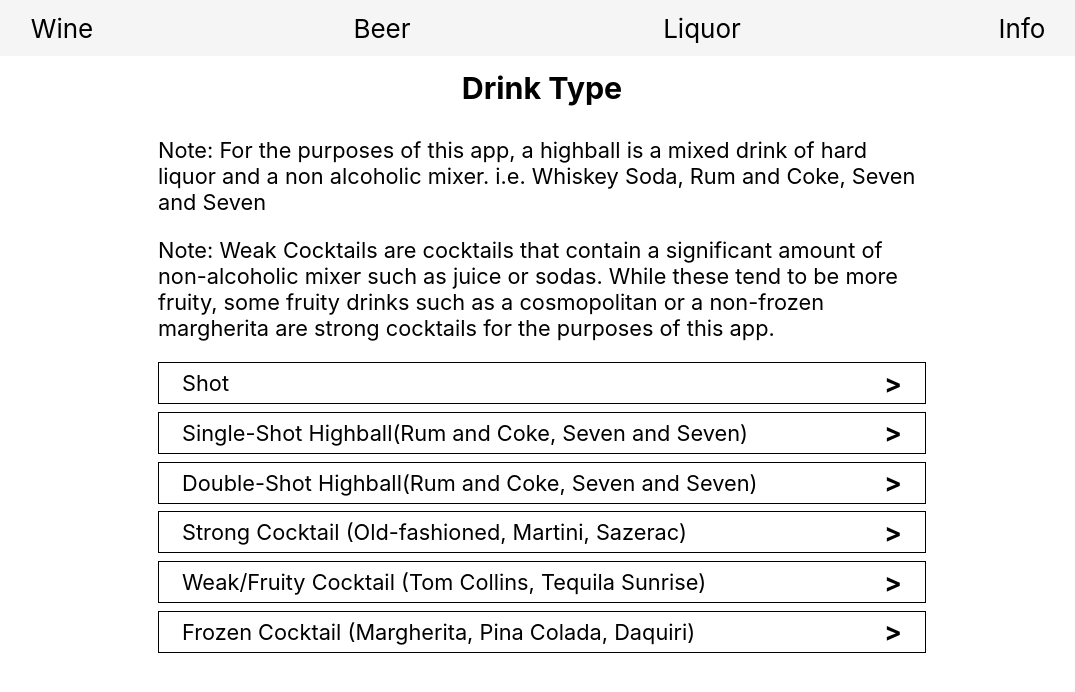
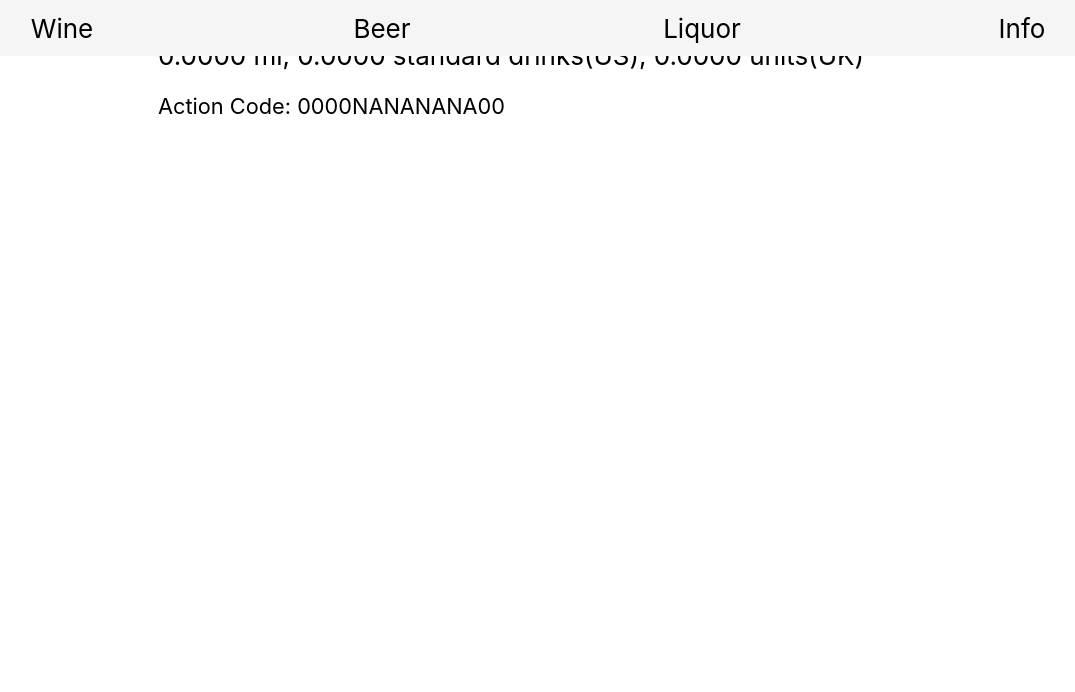
Before and after one commit to TLBdev/alcoholcontentcalculator, a React (Create React App) app: page /liquor/result in a window 1280 px wide. Shown: the top 692 px of the page, without its empty margins (98-1173 px from the left). Built offline with nearby package versions, Linux system fonts and the light colour scheme.

Commit message:
Liquor refactor done, math bugs exist

```diff
--- a/src/App.js
+++ b/src/App.js
@@ -20,12 +20,15 @@ function App() {
     professional: false,
     home: false,
     draft: false,
+    highball: false,
+    shot: false,
     slideCounter: 0,
     actionCode: {
       bevType: "00",
       contType: "00",
       glass: "NA",
       professional: "NA",
+      highball: "NA",
       home: "NA",
       draft: "NA",
       amount: "00"
--- a/src/components/HardLiquor.js
+++ b/src/components/HardLiquor.js
@@ -1,74 +1,21 @@
-import React, { useState } from 'react'
-import { alc_ml_util, alc_oz_util } from '../utils/alc_util'
+import React from 'react'
 import DrinkType from './liquorComponents/drinkType'
 import Container from './liquorComponents/Container'
 import Amount from './liquorComponents/Amount'
 import Results from './liquorComponents/Results'
+import { Switch, Route } from 'react-router-dom'
 
-function HardLiquor() {
-    const [values, setValues] = useState({
-        amount: 1,
-        container: 0,
-        abv: 0,
-        alc_cont: 0,
-        slideCounter: 0,
-        drinkType: ''
-    })
-    const handleSubmit = (e) => {
-        e.preventDefault()
+function HardLiquor(props) {
 
-        let result = 0
-        result = alc_ml_util(alc_oz_util(values.amount * values.container), values.abv)
-        setValues({
-            ...values,
-            alc_cont: result,
-            slideCounter: values.slideCounter + 1
-        })
-    }
-    const amountChange = (e) => {
-        setValues({
-            ...values,
-            amount: parseFloat(e.target.value)
-        })
-
-    }
-    const abvChange = (e) => {
-        setValues({
-            ...values,
-            abv: parseFloat(e.currentTarget.attributes.value.value),
-            container: e.currentTarget.attributes.id.value === 'Single-Shot Highball' ? 1.5 : e.currentTarget.attributes.id.value === 'Double-Shot Highball' ? 3 : 0,
-            slideCounter: e.currentTarget.attributes.id.value === 'Single-Shot Highball' ? values.slideCounter + 2 : e.currentTarget.attributes.id.value === 'Double-Shot Highball' ? values.slideCounter + 2 : values.slideCounter + 1,
-            drinkType: e.currentTarget.attributes.id.value
-        })
-
-    }
-    const containerChange = (e) => {
-        setValues({
-            ...values,
-            container: parseFloat(e.currentTarget.attributes.value.value),
-            slideCounter: values.slideCounter + 1
-        })
-
-    }
-    const goBack = (e) => {
-        e.stopPropagation()
-
-        setValues({
-            ...values,
-            slideCounter: values && values.slideCounter === 4 ? 0 : values.slideCounter - 1,
-            glass: values.slideCounter === 4 ? false : values.glass
-        })
-    }
     return (
         <div className="App-header">
-            <form onSubmit={handleSubmit}>
-                {values && values.slideCounter > 0 ? <button type='button' onClick={goBack}>Go Back</button> : null}
-                {values && values.slideCounter === 0 ? <DrinkType abvChange={abvChange} /> : null}
-                {values && values.slideCounter === 1 ? <Container values={values} containerChange={containerChange} /> : null}
-                {values && values.slideCounter === 2 ? <Amount values={values} amountChange={amountChange} /> : null}
+            <Switch>
+                <Route exact path='/liquor'><DrinkType setValues={props.setValues} values={props.values} /></Route>
+                <Route path='/liquor/container'><Container setValues={props.setValues} values={props.values} /></Route>
+                <Route path='/liquor/amount'><Amount setValues={props.setValues} values={props.values} /></Route>
+                <Route path='/liquor/result'><Results values={props.values} /></Route>
+            </Switch>
 
-            </form>
-            {values && values.slideCounter === 3 ? <Results values={values} /> : null}
         </div>
     )
 }
--- a/src/components/Wine.js
+++ b/src/components/Wine.js
@@ -7,7 +7,7 @@ import Results from './wineComponents/Results'
 import { Switch, Route } from 'react-router-dom';
 
 function Wine(props) {
-    console.log(props.values)
+
     return (
         <div className="App-header">
             <Switch>
--- a/src/components/liquorComponents/Amount.js
+++ b/src/components/liquorComponents/Amount.js
@@ -1,12 +1,42 @@
 import React from 'react';
+import { useHistory } from "react-router-dom"
+import { alc_ml_util, alc_oz_util } from '../../utils/alc_util'
 
 function Amount(props) {
+
+    const history = useHistory()
+
+    function numberChange(e) {
+        props.setValues(
+            {
+                ...props.values,
+                amount: e.target.value,
+                actionCode: {
+                    ...props.values.actionCode,
+                    amount: e.target.value
+                }
+            }
+        )
+
+    }
+
+    function handleSubmit(e) {
+        console.log(props.values)
+        props.setValues(
+            {
+                ...props.values,
+                total: alc_ml_util(alc_oz_util(props.values.container) * props.values.amount, props.values.abv)
+            }
+        )
+        history.push("/liquor/result")
+    }
+
     return (
         <section>
             <h3>Amount</h3>
             <p>Note: Please use decimals when noting partial containers</p>
-            <input type='text' value={props.values.amount} onChange={props.amountChange} />
-            <button type='submit'>Calculate</button>
+            <input type='text' value={props.values.amount} onChange={numberChange} />
+            <button type='button' onClick={handleSubmit}>Calculate</button>
         </section>
     )
 }
--- a/src/components/liquorComponents/Container.js
+++ b/src/components/liquorComponents/Container.js
@@ -1,30 +1,50 @@
 import React from 'react';
+import { useHistory } from "react-router-dom"
 
 function Container(props) {
+
+    const history = useHistory()
+
+    function containerChange(e) {
+        props.setValues(
+            {
+                ...props.values,
+                container: parseFloat(e.currentTarget.attributes.value.value),
+                actionCode: {
+                    ...props.values.actionCode,
+                    contType: e.currentTarget.attributes.code.value
+                }
+            }
+        )
+
+        history.push("/liquor/amount")
+
+    }
+
     return (
         <section >
             <h3>Container</h3>
-            {props.values.drinkType !== 'Shot' ? <div className='buttonDiv' id="Cocktail Specific Glass" name="container" value='2.5' onClick={props.containerChange} >
-                <p for="Cocktail Specific Glass">Cocktail Specific Glass (Martini Glass, Lowball Glass)</p>
+            {!props.values.shot ? <div code="CG" className='buttonDiv' id="Cocktail Specific Glass" name="container" value='2.5' onClick={containerChange} >
+                <p >Cocktail Specific Glass (Martini Glass, Lowball Glass)</p>
                 <h4>{'>'}</h4>
             </div> : null}
-            {props.values.drinkType !== 'Shot' ? <div className='buttonDiv' id="Disposable Plastic Cup" name="container" value='16' onClick={props.containerChange} >
+            {!props.values.shot ? <div code="DC" className='buttonDiv' id="Disposable Plastic Cup" name="container" value='16' onClick={containerChange} >
                 <p for="Disposable Plastic Cup">Disposable Plastic Cup (Red Solo Cup)</p>
                 <h4>{'>'}</h4>
             </div> : null}
-            {props.values.drinkType !== 'Shot' ? <div className='buttonDiv' id="Short Glass" name="container" value='14' onClick={props.containerChange} >
+            {!props.values.shot ? <div className='buttonDiv' code="SG" id="Short Glass" name="container" value='14' onClick={containerChange} >
                 <p for="Short Glass">Short Glass</p>
                 <h4>{'>'}</h4>
             </div> : null}
-            {props.values.drinkType !== 'Shot' ? <div className='buttonDiv' id="Tall Glass" name="container" value='16' onClick={props.containerChange} >
+            {!props.values.shot ? <div className='buttonDiv' code="TG" id="Tall Glass" name="container" value='16' onClick={containerChange} >
                 <p for="Tall Glass">Tall Glass</p>
                 <h4>{'>'}</h4>
             </div> : null}
-            {props.values.drinkType === 'Shot' ? <div className='buttonDiv' id="Standard Shot Glass" name="container" value='1.5' onClick={props.containerChange} >
+            {props.values.shot ? <div className='buttonDiv' code="SS" id="Standard Shot Glass" name="container" value='1.5' onClick={containerChange} >
                 <p for="Standard Shot Glass">Standard Shot Glass</p>
                 <h4>{'>'}</h4>
             </div> : null}
-            {props.values.drinkType === 'Shot' ? <div className='buttonDiv' id="Tall/Double Shot Glass" name="container" value='3' onClick={props.containerChange} >
+            {props.values.shot ? <div className='buttonDiv' code="DS" id="Tall/Double Shot Glass" name="container" value='3' onClick={containerChange} >
                 <p for="Tall/Double Shot Glass">Tall/Double Shot Glass</p>
                 <h4>{'>'}</h4>
             </div> : null}
--- a/src/components/liquorComponents/Results.js
+++ b/src/components/liquorComponents/Results.js
@@ -3,15 +3,16 @@ import React from 'react'
 function Results(props) {
     return (
         <section>
-            <div>{`${props.values.alc_cont.toFixed(4)} ml, ${(props.values.alc_cont / 18).toFixed(4)} standard drinks(US), ${(props.values.alc_cont / 10).toFixed(4)} units(UK)`}</div>
-            {props.values.drinkType === 'Single-Shot Highball' || props.values.drinkType === 'Double-Shot Highball' ?
+            <div>{`${props.values.total.toFixed(4)} ml, ${(props.values.total / 18).toFixed(4)} standard drinks(US), ${(props.values.total / 10).toFixed(4)} units(UK)`}</div>
+            {props.values.highball ?
                 <div>
                     <p>Mixed drinks served on location have been shown to have an average overpour of 42%(Kerr et al., 2008) The following numbers have been adjusted to reflect this.</p>
                 </div> : null}
-            {props.values.drinkType === 'Single-Shot Highball' || props.values.drinkType === 'Double-Shot Highball' ?
+            {props.values.highball ?
                 <div>
-                    {`${(props.values.alc_cont * 1.42).toFixed(4)} ml, ${((props.values.alc_cont * 1.42) / 18).toFixed(4)} standard drinks(US), ${((props.values.alc_cont * 1.42) / 10).toFixed(4)} units(UK)`}
+                    {`${(props.values.total * 1.42).toFixed(4)} ml, ${((props.values.total * 1.42) / 18).toFixed(4)} standard drinks(US), ${((props.values.total * 1.42) / 10).toFixed(4)} units(UK)`}
                 </div> : null}
+            <p>Action Code: {props.values.actionCode.bevType + props.values.actionCode.contType + props.values.actionCode.glass + props.values.actionCode.professional + props.values.actionCode.home + props.values.actionCode.draft + props.values.actionCode.amount}</p>
         </section>
     )
 }
--- a/src/components/liquorComponents/drinkType.js
+++ b/src/components/liquorComponents/drinkType.js
@@ -1,30 +1,53 @@
 import React from 'react';
+import { useHistory } from 'react-router-dom'
 
 function DrinkType(props) {
+
+    const history = useHistory()
+
+    function beverageChange(e) {
+        e.preventDefault()
+        props.setValues(
+            {
+                ...props.values,
+                abv: parseInt(e.currentTarget.attributes.value.value),
+                highball: e.currentTarget.attributes.code.value === "SH" || e.currentTarget.attributes.code.value === "DH",
+                shot: e.currentTarget.attributes.code.value === "ST",
+                actionCode: {
+                    ...props.values.actionCode,
+                    bevType: e.currentTarget.attributes.code.value,
+                    highball: e.currentTarget.attributes.code.value === "SH" || e.currentTarget.attributes.code.value === "DH" ? "01" : "00"
+                }
+            }
+        )
+        history.push('/liquor/container')
+    }
+
+
     return (<section >
         <h3>Drink Type</h3>
         <p>Note: For the purposes of this app, a highball is a mixed drink of hard liquor and a non alcoholic mixer. i.e. Whiskey Soda, Rum and Coke, Seven and Seven</p>
         <p>Note: Weak Cocktails are cocktails that contain a significant amount of non-alcoholic mixer such as juice or sodas. While these tend to be more fruity, some fruity drinks such as a cosmopolitan or a non-frozen margherita are strong cocktails for the purposes of this app.</p>
-        <div className='buttonDiv' id="Shot" name="drinkType" value='40' onClick={props.abvChange}>
+        <div className='buttonDiv' id="Shot" code="ST" name="drinkType" value='40' onClick={beverageChange}>
             <p for="Shot">Shot</p>
             <h4>{'>'}</h4>
         </div>
-        <div className='buttonDiv' id="Single-Shot Highball" name="drinkType" value='40' onClick={props.abvChange} >
+        <div className='buttonDiv' id="Single-Shot Highball" code="SH" name="drinkType" value='40' onClick={beverageChange} >
             <p for="Single">Single-Shot Highball(Rum and Coke, Seven and Seven)</p>
             <h4>{'>'}</h4></div>
-        <div className='buttonDiv' id="Double-Shot Highball" name="drinkType" value='40' onClick={props.abvChange} >
+        <div className='buttonDiv' id="Double-Shot Highball" code="DH" name="drinkType" value='40' onClick={beverageChange} >
             <p for="Double">Double-Shot Highball(Rum and Coke, Seven and Seven)</p>
             <h4>{'>'}</h4>
         </div>
-        <div className='buttonDiv' id="Strong Cocktail" name="drinkType" value='35' onClick={props.abvChange} >
+        <div className='buttonDiv' id="Strong Cocktail" code="SC" name="drinkType" value='35' onClick={beverageChange} >
             <p for="Strong Cocktail">Strong Cocktail (Old-fashioned, Martini, Sazerac)</p>
             <h4>{'>'}</h4>
         </div>
-        <div className='buttonDiv' id="Weak Cocktail" name="drinkType" value='13' onClick={props.abvChange} >
+        <div className='buttonDiv' id="Weak Cocktail" code="WC" name="drinkType" value='13' onClick={beverageChange} >
             <p for="Weak/Fruity Cocktail">Weak/Fruity Cocktail (Tom Collins, Tequila Sunrise)</p>
             <h4>{'>'}</h4>
         </div >
-        <div className='buttonDiv' id="Frozen Cocktail" name="drinkType" value='8' onClick={props.abvChange} >
+        <div className='buttonDiv' id="Frozen Cocktail" code="FC" name="drinkType" value='8' onClick={beverageChange} >
             <p for="Frozen Cocktail">Frozen Cocktail (Margherita, Pina Colada, Daquiri)</p>
             <h4>{'>'}</h4>
         </div>
--- a/src/components/wineComponents/Amount.js
+++ b/src/components/wineComponents/Amount.js
@@ -1,6 +1,6 @@
 import React from 'react';
 import { useHistory } from 'react-router-dom'
-import { alc_oz_util, alc_ml_util } from '../../utils/alc_util'
+import { alc_ml_util } from '../../utils/alc_util'
 function Amount(props) {
 
     const history = useHistory()
--- a/src/components/wineComponents/Container.js
+++ b/src/components/wineComponents/Container.js
@@ -1,6 +1,7 @@
 import React from 'react';
 import { useHistory } from 'react-router-dom'
 function Container(props) {
+
     const history = useHistory()
 
     function containerChange(e) {
```
